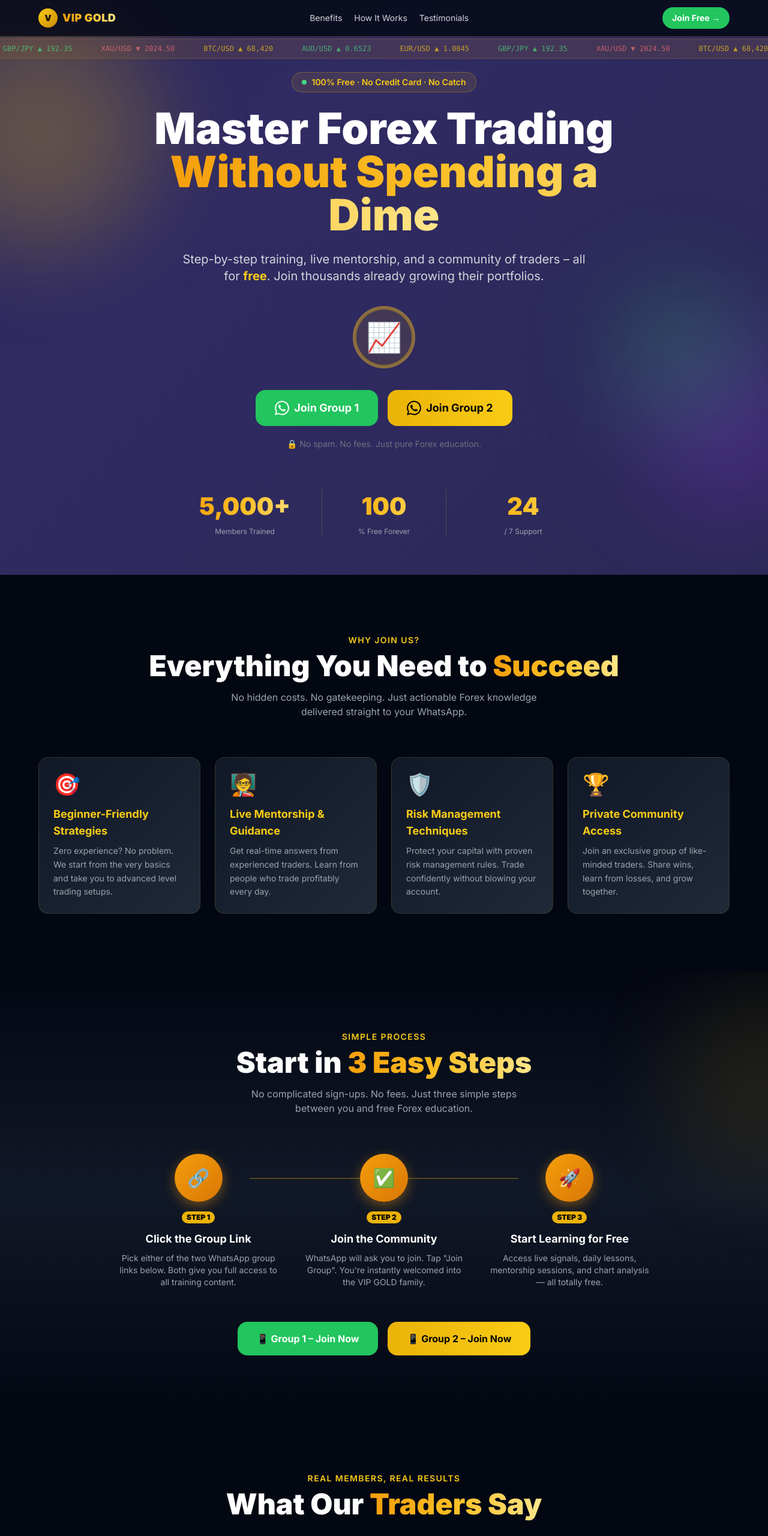
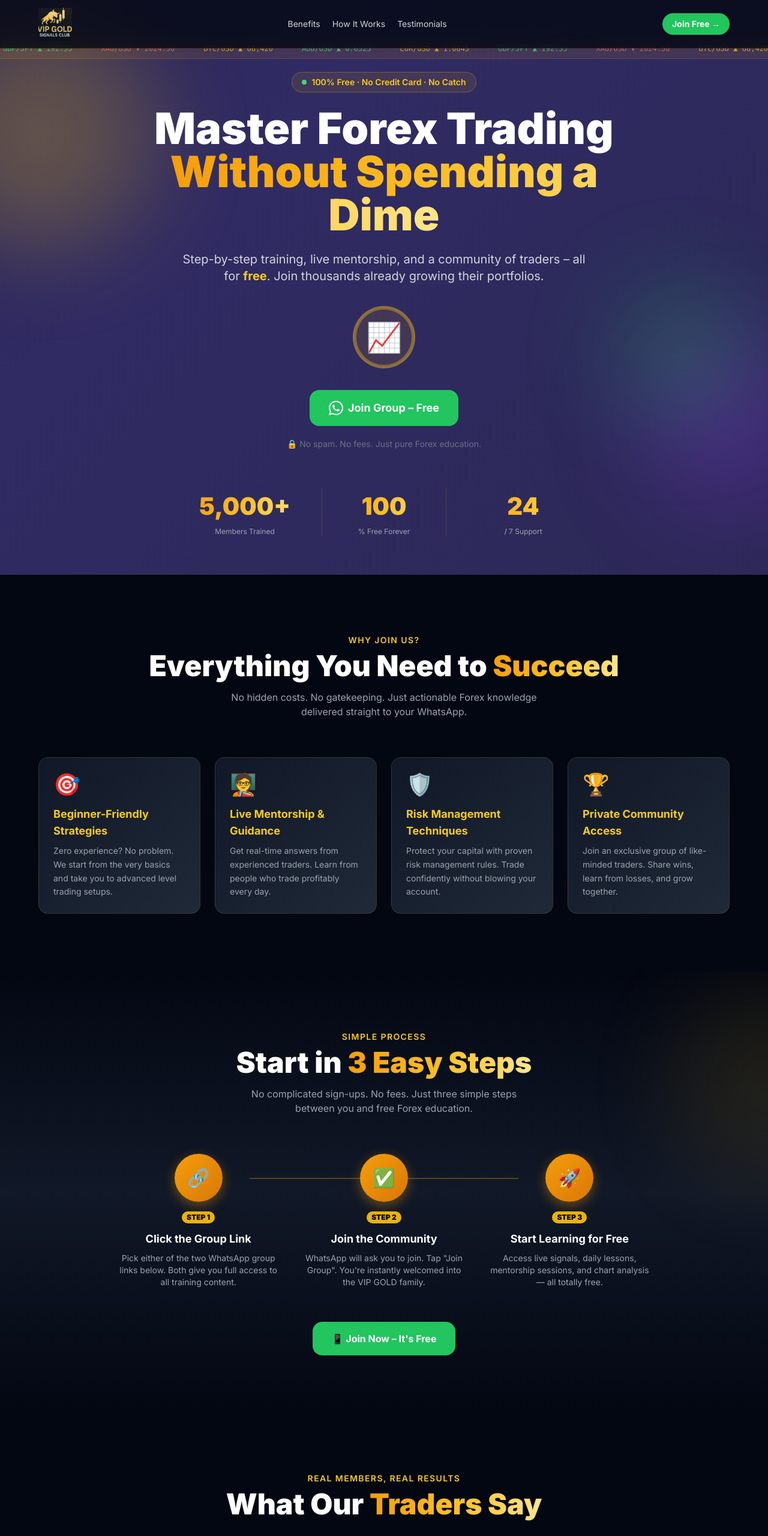
Before and after one commit to spw3bt3ch/vip-gold, a plain HTML site: page index.html in a window 1280 px wide. Shown: the top 2560 px of the page at 60% size. Drawn offline with nearby package versions, Linux system fonts and the light colour scheme.

Commit message:
Placeholder logo replaced with real logo

```diff
--- a/index.html
+++ b/index.html
@@ -111,8 +111,7 @@
 <nav class="fixed top-0 left-0 right-0 z-50 bg-gray-950/80 backdrop-blur-md border-b border-yellow-500/20 px-4 py-3">
   <div class="max-w-6xl mx-auto flex items-center justify-between">
     <div class="flex items-center gap-2">
-      <div class="w-8 h-8 rounded-full bg-gradient-to-br from-yellow-400 to-yellow-600 flex items-center justify-center text-black font-black text-sm">V</div>
-      <span class="font-black text-lg tracking-wide gold-text">VIP GOLD</span>
+      <img src="gold.png" alt="VIP GOLD Logo" class="h-14 w-auto object-contain" style="mix-blend-mode:screen;" />
     </div>
     <div class="hidden md:flex gap-5 text-sm text-gray-300">
       <a href="#benefits" class="hover:text-yellow-400 transition">Benefits</a>
@@ -173,16 +172,11 @@
     </div>
 
     <!-- CTA Buttons -->
-    <div class="flex flex-col sm:flex-row gap-4 justify-center">
+    <div class="flex justify-center">
       <a href="https://chat.whatsapp.com/BTRXNVqnYfk1K6Ydoxt9nP?mode=gi_t" target="_blank" rel="noopener noreferrer"
          class="wa-btn bg-green-500 hover:bg-green-400 text-white font-bold px-8 py-4 rounded-2xl text-lg flex items-center justify-center gap-2">
         <svg class="w-6 h-6" fill="currentColor" viewBox="0 0 24 24"><path d="M17.472 14.382c-.297-.149-1.758-.867-2.03-.967-.273-.099-.471-.148-.67.15-.197.297-.767.966-.94 1.164-.173.199-.347.223-.644.075-.297-.15-1.255-.463-2.39-1.475-.883-.788-1.48-1.761-1.653-2.059-.173-.297-.018-.458.13-.606.134-.133.298-.347.446-.52.149-.174.198-.298.298-.497.099-.198.05-.371-.025-.52-.075-.149-.669-1.612-.916-2.207-.242-.579-.487-.5-.669-.51-.173-.008-.371-.01-.57-.01-.198 0-.52.074-.792.372-.272.297-1.04 1.016-1.04 2.479 0 1.462 1.065 2.875 1.213 3.074.149.198 2.096 3.2 5.077 4.487.709.306 1.262.489 1.694.625.712.227 1.36.195 1.871.118.571-.085 1.758-.719 2.006-1.413.248-.694.248-1.289.173-1.413-.074-.124-.272-.198-.57-.347m-5.421 7.403h-.004a9.87 9.87 0 01-5.031-1.378l-.361-.214-3.741.982.998-3.648-.235-.374a9.86 9.86 0 01-1.51-5.26c.001-5.45 4.436-9.884 9.888-9.884 2.64 0 5.122 1.03 6.988 2.898a9.825 9.825 0 012.893 6.994c-.003 5.45-4.437 9.884-9.885 9.884m8.413-18.297A11.815 11.815 0 0012.05 0C5.495 0 .16 5.335.157 11.892c0 2.096.547 4.142 1.588 5.945L.057 24l6.305-1.654a11.882 11.882 0 005.683 1.448h.005c6.554 0 11.89-5.335 11.893-11.893a11.821 11.821 0 00-3.48-8.413z"/></svg>
-        Join Group 1
-      </a>
-      <a href="https://chat.whatsapp.com/HvnaXR4bBBS3317YLniB7p?mode=gi_t" target="_blank" rel="noopener noreferrer"
-         class="wa-btn bg-gradient-to-r from-yellow-500 to-yellow-400 hover:from-yellow-400 hover:to-yellow-300 text-black font-bold px-8 py-4 rounded-2xl text-lg flex items-center justify-center gap-2">
-        <svg class="w-6 h-6" fill="currentColor" viewBox="0 0 24 24"><path d="M17.472 14.382c-.297-.149-1.758-.867-2.03-.967-.273-.099-.471-.148-.67.15-.197.297-.767.966-.94 1.164-.173.199-.347.223-.644.075-.297-.15-1.255-.463-2.39-1.475-.883-.788-1.48-1.761-1.653-2.059-.173-.297-.018-.458.13-.606.134-.133.298-.347.446-.52.149-.174.198-.298.298-.497.099-.198.05-.371-.025-.52-.075-.149-.669-1.612-.916-2.207-.242-.579-.487-.5-.669-.51-.173-.008-.371-.01-.57-.01-.198 0-.52.074-.792.372-.272.297-1.04 1.016-1.04 2.479 0 1.462 1.065 2.875 1.213 3.074.149.198 2.096 3.2 5.077 4.487.709.306 1.262.489 1.694.625.712.227 1.36.195 1.871.118.571-.085 1.758-.719 2.006-1.413.248-.694.248-1.289.173-1.413-.074-.124-.272-.198-.57-.347m-5.421 7.403h-.004a9.87 9.87 0 01-5.031-1.378l-.361-.214-3.741.982.998-3.648-.235-.374a9.86 9.86 0 01-1.51-5.26c.001-5.45 4.436-9.884 9.888-9.884 2.64 0 5.122 1.03 6.988 2.898a9.825 9.825 0 012.893 6.994c-.003 5.45-4.437 9.884-9.885 9.884m8.413-18.297A11.815 11.815 0 0012.05 0C5.495 0 .16 5.335.157 11.892c0 2.096.547 4.142 1.588 5.945L.057 24l6.305-1.654a11.882 11.882 0 005.683 1.448h.005c6.554 0 11.89-5.335 11.893-11.893a11.821 11.821 0 00-3.48-8.413z"/></svg>
-        Join Group 2
+        Join Group – Free
       </a>
     </div>
 
@@ -283,14 +277,10 @@
       </div>
     </div>
 
-    <div class="reveal mt-14 flex flex-col sm:flex-row gap-4 justify-center">
+    <div class="reveal mt-14 flex justify-center">
       <a href="https://chat.whatsapp.com/BTRXNVqnYfk1K6Ydoxt9nP?mode=gi_t" target="_blank" rel="noopener noreferrer"
          class="wa-btn bg-green-500 hover:bg-green-400 text-white font-bold px-8 py-4 rounded-2xl flex items-center justify-center gap-2">
-        📱 Group 1 – Join Now
-      </a>
-      <a href="https://chat.whatsapp.com/HvnaXR4bBBS3317YLniB7p?mode=gi_t" target="_blank" rel="noopener noreferrer"
-         class="wa-btn bg-gradient-to-r from-yellow-500 to-yellow-400 hover:from-yellow-400 hover:to-yellow-300 text-black font-bold px-8 py-4 rounded-2xl flex items-center justify-center gap-2">
-        📱 Group 2 – Join Now
+        📱 Join Now – It's Free
       </a>
     </div>
   </div>
@@ -361,16 +351,11 @@
       Join thousands of traders who are already learning and earning. It's completely free — and it takes less than 10 seconds to join.
     </p>
 
-    <div class="flex flex-col sm:flex-row gap-4 justify-center">
+    <div class="flex justify-center">
       <a href="https://chat.whatsapp.com/BTRXNVqnYfk1K6Ydoxt9nP?mode=gi_t" target="_blank" rel="noopener noreferrer"
          class="wa-btn bg-green-500 hover:bg-green-400 text-white font-black px-10 py-5 rounded-2xl text-xl flex items-center justify-center gap-3 shadow-xl shadow-green-500/30">
         <svg class="w-7 h-7" fill="currentColor" viewBox="0 0 24 24"><path d="M17.472 14.382c-.297-.149-1.758-.867-2.03-.967-.273-.099-.471-.148-.67.15-.197.297-.767.966-.94 1.164-.173.199-.347.223-.644.075-.297-.15-1.255-.463-2.39-1.475-.883-.788-1.48-1.761-1.653-2.059-.173-.297-.018-.458.13-.606.134-.133.298-.347.446-.52.149-.174.198-.298.298-.497.099-.198.05-.371-.025-.52-.075-.149-.669-1.612-.916-2.207-.242-.579-.487-.5-.669-.51-.173-.008-.371-.01-.57-.01-.198 0-.52.074-.792.372-.272.297-1.04 1.016-1.04 2.479 0 1.462 1.065 2.875 1.213 3.074.149.198 2.096 3.2 5.077 4.487.709.306 1.262.489 1.694.625.712.227 1.36.195 1.871.118.571-.085 1.758-.719 2.006-1.413.248-.694.248-1.289.173-1.413-.074-.124-.272-.198-.57-.347m-5.421 7.403h-.004a9.87 9.87 0 01-5.031-1.378l-.361-.214-3.741.982.998-3.648-.235-.374a9.86 9.86 0 01-1.51-5.26c.001-5.45 4.436-9.884 9.888-9.884 2.64 0 5.122 1.03 6.988 2.898a9.825 9.825 0 012.893 6.994c-.003 5.45-4.437 9.884-9.885 9.884m8.413-18.297A11.815 11.815 0 0012.05 0C5.495 0 .16 5.335.157 11.892c0 2.096.547 4.142 1.588 5.945L.057 24l6.305-1.654a11.882 11.882 0 005.683 1.448h.005c6.554 0 11.89-5.335 11.893-11.893a11.821 11.821 0 00-3.48-8.413z"/></svg>
-        Join Group 1 – Free
-      </a>
-      <a href="https://chat.whatsapp.com/HvnaXR4bBBS3317YLniB7p?mode=gi_t" target="_blank" rel="noopener noreferrer"
-         class="wa-btn bg-gradient-to-r from-yellow-500 to-amber-400 hover:from-yellow-400 hover:to-amber-300 text-black font-black px-10 py-5 rounded-2xl text-xl flex items-center justify-center gap-3 shadow-xl shadow-yellow-500/30">
-        <svg class="w-7 h-7" fill="currentColor" viewBox="0 0 24 24"><path d="M17.472 14.382c-.297-.149-1.758-.867-2.03-.967-.273-.099-.471-.148-.67.15-.197.297-.767.966-.94 1.164-.173.199-.347.223-.644.075-.297-.15-1.255-.463-2.39-1.475-.883-.788-1.48-1.761-1.653-2.059-.173-.297-.018-.458.13-.606.134-.133.298-.347.446-.52.149-.174.198-.298.298-.497.099-.198.05-.371-.025-.52-.075-.149-.669-1.612-.916-2.207-.242-.579-.487-.5-.669-.51-.173-.008-.371-.01-.57-.01-.198 0-.52.074-.792.372-.272.297-1.04 1.016-1.04 2.479 0 1.462 1.065 2.875 1.213 3.074.149.198 2.096 3.2 5.077 4.487.709.306 1.262.489 1.694.625.712.227 1.36.195 1.871.118.571-.085 1.758-.719 2.006-1.413.248-.694.248-1.289.173-1.413-.074-.124-.272-.198-.57-.347m-5.421 7.403h-.004a9.87 9.87 0 01-5.031-1.378l-.361-.214-3.741.982.998-3.648-.235-.374a9.86 9.86 0 01-1.51-5.26c.001-5.45 4.436-9.884 9.888-9.884 2.64 0 5.122 1.03 6.988 2.898a9.825 9.825 0 012.893 6.994c-.003 5.45-4.437 9.884-9.885 9.884m8.413-18.297A11.815 11.815 0 0012.05 0C5.495 0 .16 5.335.157 11.892c0 2.096.547 4.142 1.588 5.945L.057 24l6.305-1.654a11.882 11.882 0 005.683 1.448h.005c6.554 0 11.89-5.335 11.893-11.893a11.821 11.821 0 00-3.48-8.413z"/></svg>
-        Join Group 2 – Free
+        Join Now – It's Free
       </a>
     </div>
     <p class="text-gray-500 text-sm mt-6">⚡ Limited spots available — join before we close the groups!</p>
@@ -381,8 +366,7 @@
 <footer class="bg-gray-950 border-t border-yellow-500/10 py-8 px-4 text-center">
   <div class="max-w-6xl mx-auto">
     <div class="flex items-center justify-center gap-2 mb-3">
-      <div class="w-7 h-7 rounded-full bg-gradient-to-br from-yellow-400 to-yellow-600 flex items-center justify-center text-black font-black text-xs">V</div>
-      <span class="font-black text-base gold-text tracking-wide">VIP GOLD</span>
+      <img src="gold.png" alt="VIP GOLD Logo" class="h-12 w-auto object-contain" style="mix-blend-mode:screen;" />
     </div>
     <p class="text-gray-500 text-sm">Empowering traders with free, world-class Forex education.</p>
     <p class="text-gray-700 text-xs mt-4">© 2026 VIP GOLD. All rights reserved. · Trading involves risk. Please trade responsibly.</p>
```
Also changed, not shown: gold.png (added).
